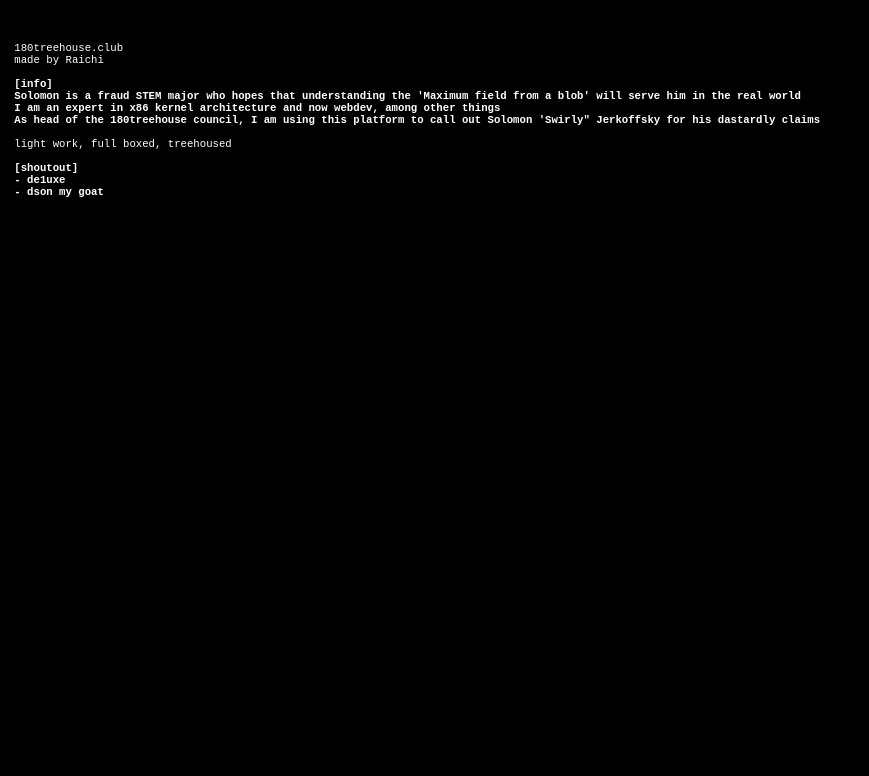
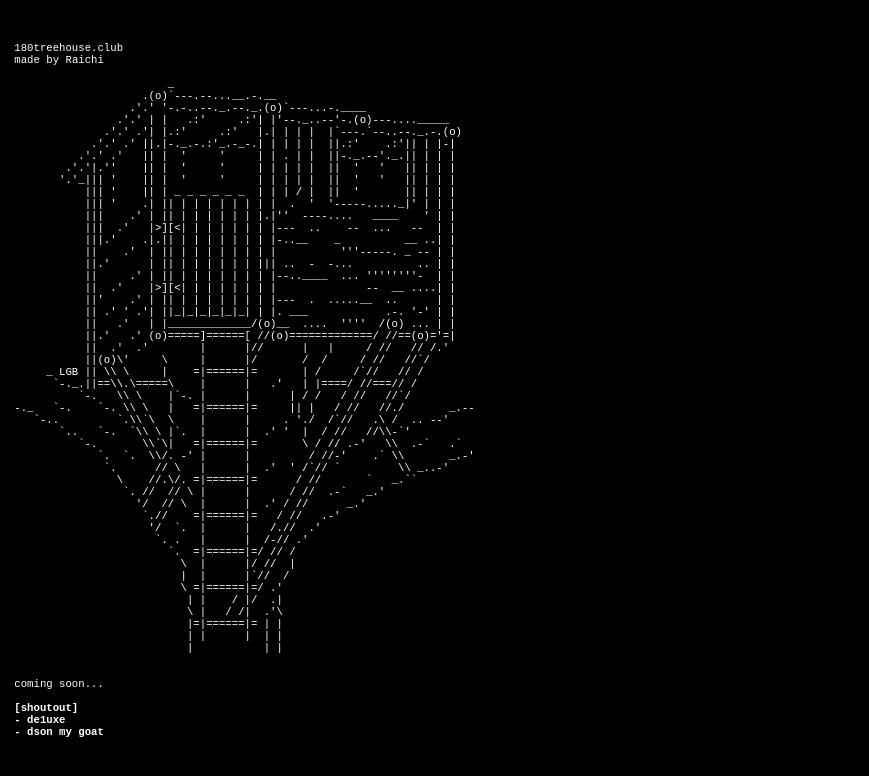
Before and after one commit to travelingarborist/sage, a plain HTML site: page index.html in a window 1280 px wide. Shown: the whole page, without its empty margins (0-869 px from the left). Drawn offline with Linux system fonts and the light colour scheme.

Commit message:
Update index.html

```diff
--- a/index.html
+++ b/index.html
@@ -6,12 +6,57 @@
 <pre><a>180treehouse.club</a>
 made by <a>Raichi</a>
 
-<b>[info]</b>
-<b>Solomon is a fraud STEM major who hopes that understanding the 'Maximum field from a blob' will serve him in the real world</b>
-<b>I am an expert in x86 kernel architecture and now webdev, among other things</b>
-<b>As head of the 180treehouse council, I am using this platform to call out Solomon 'Swirly" Jerkoffsky for his dastardly claims</b>
+                        _
+                    .(o)`---.--...__.-.__
+                  .'.' '-.-..--._.--._.(o)`---...-.____
+                .'.' | |   .:'     .:'| |'--._..--'-.(o)---...._____
+              .'.' .'| |.:'     .:'   |.| | | |  |`---.`--..--._.-.(o)
+            .'.' .' ||.|-._.-.:'_.-_-.| | | | |  ||.:'    .:'|| | |-|
+          .'.' .'   || |  '     '     | | . | |  ||-._.--'._.|| | | |
+        .'.'|.''    || |  '     '     | | | | |  ||  '   '   || | | |
+       '.'_||| '    || |  '     '     | | | | |  ||  '   '   || | | |
+           ||| '    || | _ _ _ _ _ _  | | | / |  ||  '       || | | |
+           ||| '    .| || | | | | | | | |  .  '  '-----....._|' | | |
+           |||    .' | || | | | | | | |.|''  ----....   ____    ' | |
+           |||  .'   |>][<| | | | | | | |---  ..    --  ...   --  | |
+           |||.'    .|.|| | | | | | | | |-..__    _          __ ..| |
+           ||    .'  | || | | | | | | | |          '''-----. _ -- | |
+           ||.'      | || | | | | | | ||| ..  -  -...          .. | |
+           ||     .' | || | | | | | | | |--..____  ... ''''''''-  | |
+           ||  .'    |>][<| | | | | | | |              --  __ ....| |
+           ||'    .' | || | | | | | | | |---  .  .....__  ..      | |
+           || .' ' .'| ||_|_|_|_|_|_| | |. ___            .-. '-' | |
+           ||   .'   | |_____________/(o)__  ....  ''''  /(o) ... | |
+           ||.'   .' (o)=====]======[ //(o)=============/ //==(o)='=|
+           ||  .'  .'        |      |//      |   |     / //   // /.'
+           ||(o)\'     \     |      |/       /  /     / //   //`/
+     _ LGB || \\ \     |    =|======|=       | /     /`//   // /
+      `-._.||==\\.\=====\    |      |   .'   | |====/ //===// /
+          `-.   \\ \    |`-. |      |      | / /   / //   //`/
+-._   `-.    `-. \\ \   |   =|======|=     || |   / //   //./       _.--
+   `-..         `.\\`\  \    |      |     . './  /`//   .\ /  .. --'
+       `..   `-.  `\\ \ |`.  |      |  .' '  |  / //   //\\-`'
+          `-.       \\`\|   =|======|=       \ / // .-'   \\  .-`   .`
+             `.  `.  \\/. -' |      |         / //-'    .` \\       _.-'
+              `.      // \   |      |  .'  ' /`// `         \\ _..-'
+                \    //.\/. =|======|=      / //       `   _.``
+                 `. //  // \ |      |      / //  .-`   _.'
+                   '/  // \  |      |  .' / //      _.'
+                    `.//    =|======|=   / //   .-'
+                     '/  `.  |      |   /.//  .'
+                      `. .   |      |  /-// .'
+                        `.  =|======|=/ // /
+                          \  |      |/ //  |
+                          |  |      |`//  /
+                          \ =|======|=/ .'
+                           | |    / |/  .|
+                           \ |   / /|  .'\
+                           |=|======|= | |
+                           | |      |  | |
+                           |           | |
 
-light work, full boxed, treehoused
+
+coming soon...
 
 <b>[shoutout]</b>
 <b>- de1uxe</b>
```
